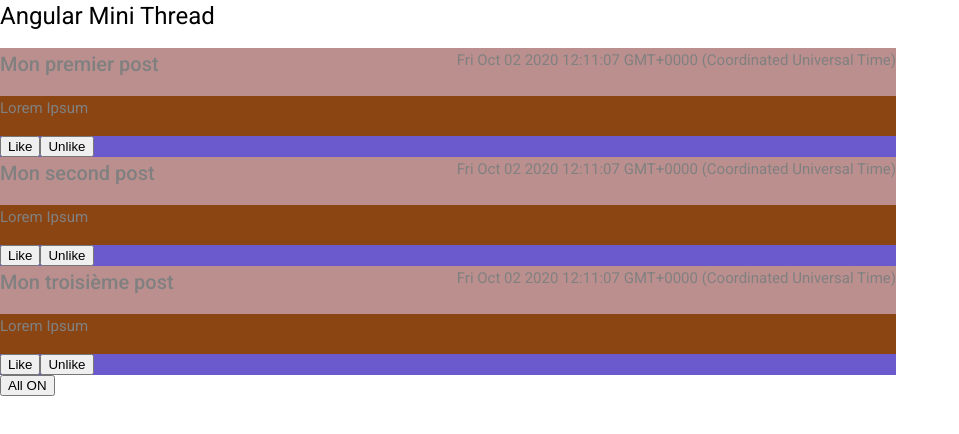
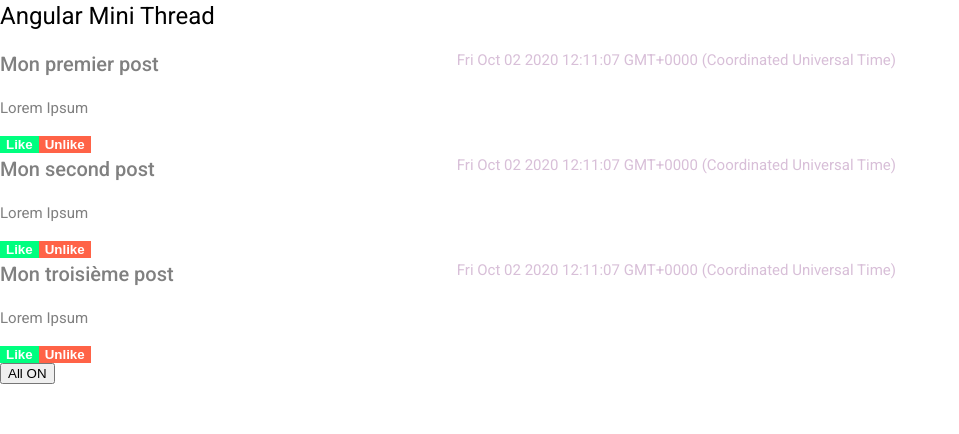
Before and after one commit to bacaryd33/ang, an Angular app: page / in a window 1280 px wide. Shown: the top 434 px of the page, without its empty margins (0-959 px from the left). Built offline with nearby package versions, Linux system fonts and the light colour scheme.

Commit message:
debugging components item classes handling

```diff
--- a/src/app/app.component.html
+++ b/src/app/app.component.html
@@ -1,15 +1,14 @@
 <div style="text-align: left;">
   <h1>{{title}}</h1>
 </div>
-
+<app-post-list-component [list]="list"></app-post-list-component>
+<div class="container">
 <!-- creer 2 composants
 post : title, content, loveIts, created_at -->
-<app-post-list-component [list]="list"></app-post-list-component>
-<div class="container">
   <div class="row">
     <div class="col-xs-12">
       <!-- <h2>Mes appareils au {{lastUpdate | async | date:'short'}}</h2>
-        <ul class="list-group">
+        --<ul class="list-group">
           <app-appareil  *ngFor="let appareil of appareils"
                           [appareilName]="appareil.name"
                           [appareilStatus]="appareil.status"></app-appareil>
--- a/src/app/post-list-component/post-list-component.component.html
+++ b/src/app/post-list-component/post-list-component.component.html
@@ -7,6 +7,5 @@
         [created_at]="val.created_at"
         [ngStyle]="{'color': getColor()}"
     >
-    k
     </app-post-list-item-component>
 </div>
--- a/src/app/post-list-component/post-list-component.component.ts
+++ b/src/app/post-list-component/post-list-component.component.ts
@@ -1,5 +1,4 @@
 import { Component, Input, OnInit } from '@angular/core';
-import { CommonModule } from '@angular/common';
 @Component({
   selector: 'app-post-list-component',
   templateUrl: './post-list-component.component.html',
--- a/src/app/post-list-item-component/post-list-item-component.component.html
+++ b/src/app/post-list-item-component/post-list-item-component.component.html
@@ -1,15 +1,40 @@
-<div id="post" style=" max-width: 70%; display: flex; flex-direction: column;">
-    <div id="post_top" class="top_post" style="background-color: rosybrown; display: flex; justify-content: space-between;">
+<style>
+    .liked{
+        color: yellowgreen;
+        background-color: green;
+    };
+    .not_liked{
+        color:lightsalmon;
+        background-color: red;
+    };
+    .basic{
+        color: gray;
+        background-color: white;
+    };
+</style>
+<div id="post" style=" max-width: 70%; display: flex; flex-direction: column;"
+    [ngClass]="{
+        'liked':loveIts===2,
+        'not_liked':loveIts===3,
+        'basic':loveIts===null
+    }"
+    >
+    <div id="post_top" class="top_post" style="display: flex; justify-content: space-between;">
         <h2>{{title}}</h2>
-        <h4>{{created_at}}</h4>
+        <h4 style="color: thistle;">{{created_at}}</h4>
     </div>
-
-    <div id="post_mid" style="display: flex; background-color: saddlebrown;">
+    <div id="post_mid" style="display: flex;">
         <h4>{{content}}</h4>
     </div>
-    <div id="bottom" style="display: flex; justify-content:left; background-color:slateblue">
-        <button (click)="SetLike(1)">Like</button>
-        <button (click)="SetLike(-1)">Unlike</button>
-        <h4>{{loveIts}}</h4>
+    <div id="bottom" style="display: flex; justify-content:left;">
+        <button (click)="SetLike(2)" style="
+        background-color: springgreen;
+        color: white; font-weight: bold;
+        border: none;">Like</button>
+        <button (click)="SetLike(3)" style="
+        background-color: tomato;
+        color: white;
+        font-weight: bold;
+        border: none;">Unlike</button>
     </div>
 </div>
--- a/src/app/post-list-item-component/post-list-item-component.component.ts
+++ b/src/app/post-list-item-component/post-list-item-component.component.ts
@@ -18,11 +18,12 @@ export class PostListItemComponentComponent implements OnInit {
   ngOnInit(): void {
   }
 
-  SetLike(newvalue): number {
+  SetLike(newvalue): void {
+    console.log(newvalue);
     if(this.loveIts !== newvalue){
       this.loveIts = newvalue;
     }else{
-      return newvalue;
+      this.loveIts = null;
     }
   }
 }
```
Also changed, not shown: package.json (+14 -14 lines), 1 other file (tests, documents, lock files or other folders).
